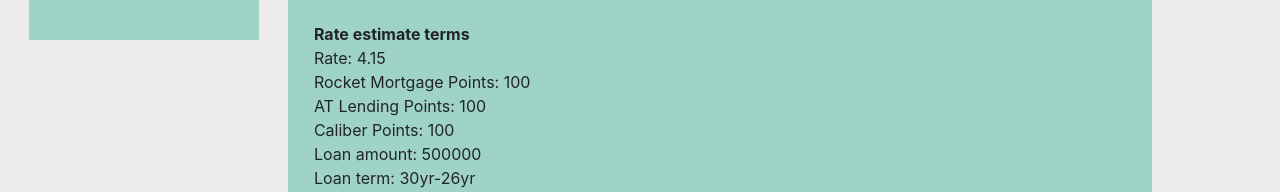
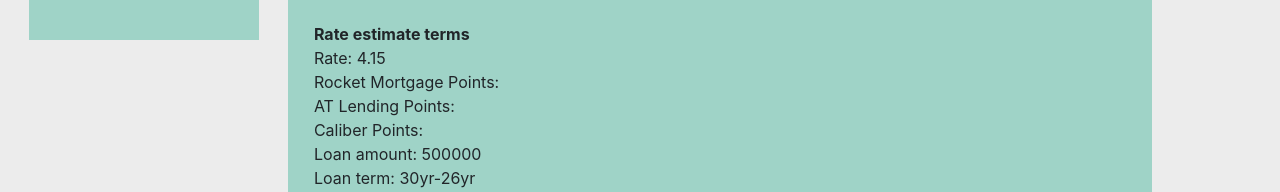
Before and after one commit to sunkam96/RateQuote, a React (Create React App) app: page / in a window 1280 px wide. Shown: the part 556-748 px from the top of the page. Built offline with nearby package versions, Linux system fonts and the light colour scheme.

Commit message:
remove hardcoding

```diff
--- a/src/PageContent.js
+++ b/src/PageContent.js
@@ -184,9 +184,9 @@
             <div className="quote-container-fields">
                 <div><b>Rate estimate terms</b></div>
                 <div>Rate: {props.data.interestRate}</div>
-                <div>Rocket Mortgage Points: 100</div>
-                <div>AT Lending Points: 100</div>
-                <div>Caliber Points: 100</div>
+                <div>Rocket Mortgage Points: {undefined}</div>
+                <div>AT Lending Points: {undefined}</div>
+                <div>Caliber Points: {undefined}</div>
                 <div>Loan amount: {props.data.loanAmount}</div>
                 <div>Loan term: {props.data.loanTerm} </div>
                 <div>FICO score: {props.data.ficoScore} </div>
```
